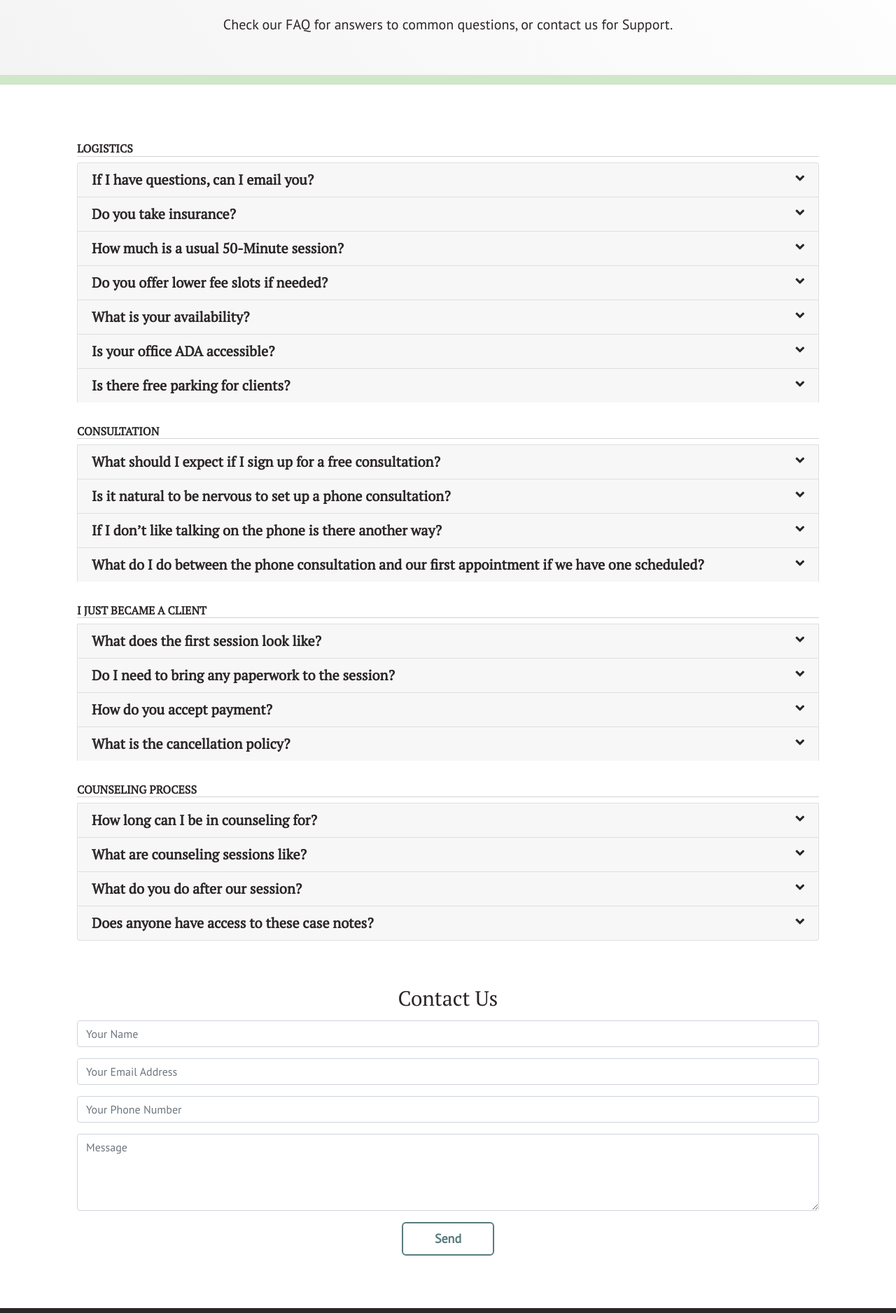
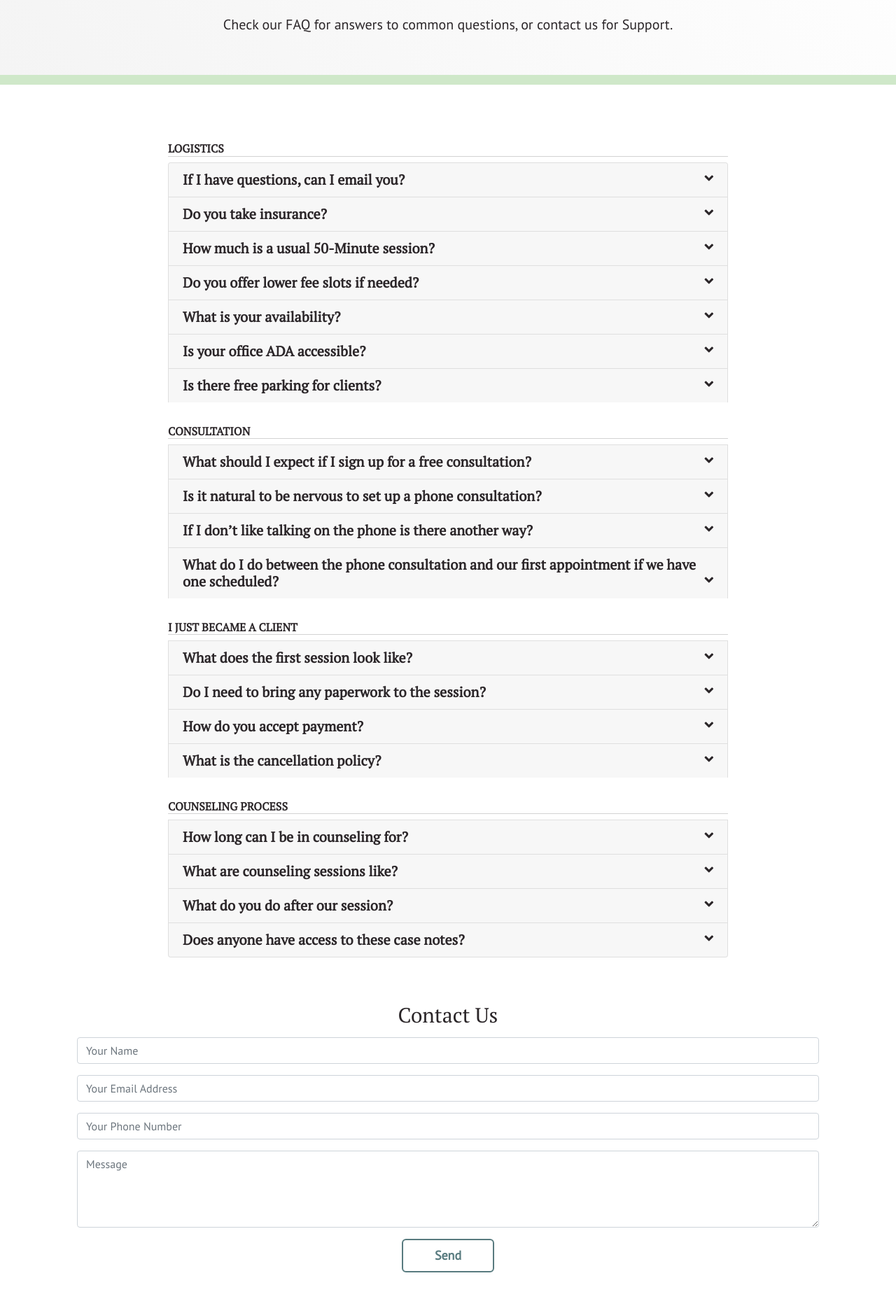
Before and after one commit to NickArrasate/perceptivecounseling, a Jekyll site: the page built from content/_posts/2020-05-28-support.html, in a window 1280 px wide. Shown: the part 447-2323 px from the top of the page at 70% size. Built offline with Jekyll 4.4.1, drawn with Linux system fonts in a browser that asks for light colours; nearby versions of some CDN libraries.

```diff
--- a/_includes/widgets/faq-accordion.html
+++ b/_includes/widgets/faq-accordion.html
@@ -1,5 +1,5 @@
 <!--Accordion wrapper-->
-<div class="accordion md-accordion" id="accordionEx1" role="tablist" aria-multiselectable="true">
+<div class="accordion md-accordion" id="accordionEx1" role="tablist" aria-multiselectable="true" style="max-width: 800px; margin: 0 auto;">
     {% assign sorted = site.faq | sort: "category_order" %}
     {% assign categories = sorted | group_by: 'category' %}
     {% for category in categories %}
```
